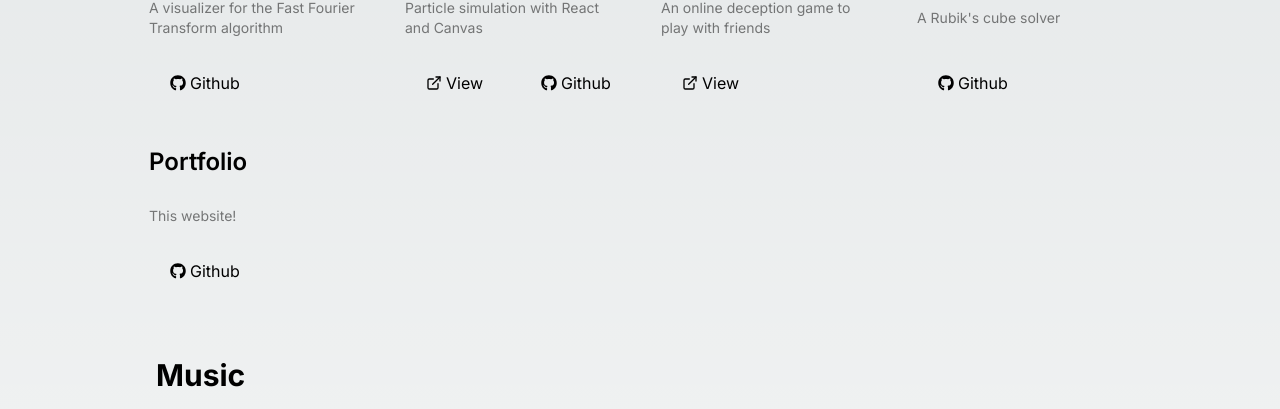
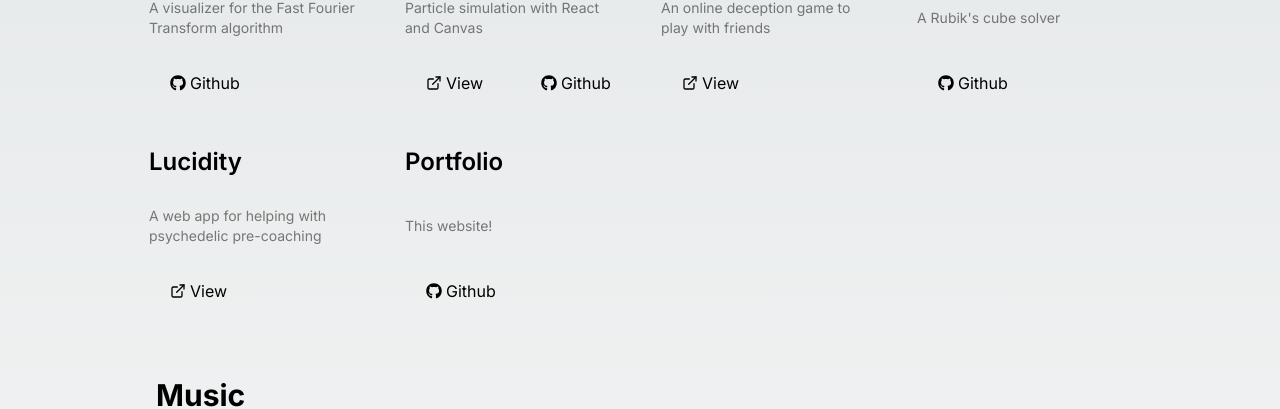
Before and after one commit to manas-verma/portfolio, a Next.js app: page / in a window 1280 px wide. Shown: the part 1137-1546 px from the top of the page. Built offline with nearby package versions, Linux system fonts and the light colour scheme.

Commit message:
feat: add lucidity

```diff
--- a/src/portfolio/portfolio.ts
+++ b/src/portfolio/portfolio.ts
@@ -62,6 +62,20 @@ export const portfolio: Record<string, PortfolioItem> = {
     github: "https://github.com/manas-verma/RubiksCubeSolver",
     tags: ["python", "rubik's", "cube"],
   },
+  lucidity: {
+    id: "lucidity",
+    name: "Lucidity",
+    description: "A web app for helping with psychedelic pre-coaching",
+    url: "https://lucidity.vercel.app/",
+    tags: [
+      "python",
+      "fastapi",
+      "react",
+      "typescript",
+      "psychedelic",
+      "firestore",
+    ],
+  },
   portfolio: {
     id: "portfolio",
     name: "Portfolio",
```
